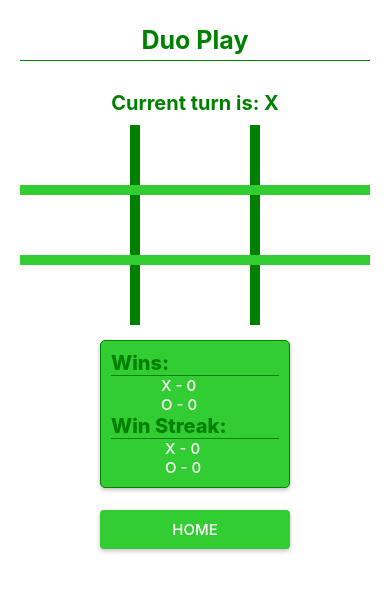
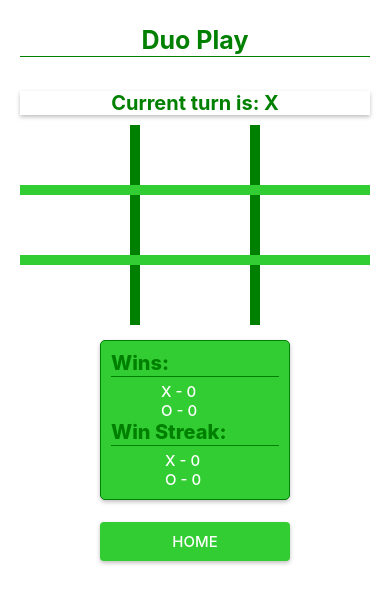
Before and after one commit to garryloopy/TicTacToe, a React Native app: screen /Game in a window 390 px wide. Shown: the top 604 px of the page. Built offline with nearby package versions, Linux system fonts and the light colour scheme.

Commit message:
Minor changes to UI

```diff
--- a/components/board.js
+++ b/components/board.js
@@ -41,7 +41,7 @@ export default function Board({ positions, onSquarePress, theme}) {
   });
 
   return (
-    <View style={styles.board}>
+    <View style={[styles.board]}>
       <View style={[styles.row, styles.borderHorizontal]}>
         <Square id={'x0y2'} contents={positions.x0y2} onPress={onSquarePress} currentTheme={theme}/>
         <Square id={'x1y2'} contents={positions.x1y2} onPress={onSquarePress} style={styles.middleSquare} currentTheme={theme}/>
--- a/components/game.js
+++ b/components/game.js
@@ -60,6 +60,8 @@ export default function Game( {singlePlay, theme} ) {
                 color: theme.infoBoxHeader.color,
                 borderBottomWidth: 0.9,
                 borderColor: theme.infoBoxHeader.color,
+                paddingBottom: 1,
+                marginBottom: 5
             },
             infoContainer: {
                 borderWidth: 1,
@@ -253,7 +255,7 @@ export default function Game( {singlePlay, theme} ) {
 
     return (
         <View>
-            <Text style={[styles.center, styles.textCurrent]}>Current turn is: {currentTurn}</Text>
+            <Text style={[styles.center, styles.textCurrent, styles.shadow]}>Current turn is: {currentTurn}</Text>
 
             <Board positions={positions}
                    onSquarePress={handleOnSquarePress}
--- a/components/square.js
+++ b/components/square.js
@@ -20,7 +20,8 @@ export default function Square( {id, contents, onPress, style, currentTheme } )
 
         fontWeight: "900",
         color: currentTheme.squareOccupied.color
-      }
+      },
+
     }
   )
 
--- a/screens/GamePage.jsx
+++ b/screens/GamePage.jsx
@@ -87,13 +87,13 @@ export default function GamePage( {navigation, route} ) {
                 fontWeight: "bold",
                 color: currentTheme.homeHeader.color,
                 textAlign: "center",
-                paddingBottom: 5
+                paddingBottom: 1
             },
             headerContainer: {
                 borderBottomWidth: 0.75,
-                marginBottom: 30,
+                marginBottom: 34,
                 width: "100%",
-                borderBottomColor: currentTheme.homeHeader.color
+                borderBottomColor: currentTheme.homeHeader.color,
             },
             centeredView: {
                 paddingTop: 25,
--- a/screens/HomePage.jsx
+++ b/screens/HomePage.jsx
@@ -45,7 +45,7 @@ export default function HomePage( {navigation, route} ) {
             marginBottom: 20,
             color: currentTheme.homeHeader.color,
             textAlign: "center",
-            paddingBottom: 5
+            paddingBottom: 1
         },
         headerContainer: {
             borderBottomWidth: 0.75,
@@ -111,7 +111,7 @@ export default function HomePage( {navigation, route} ) {
                         underlayColor="#DDDDDD"
                         style={[styles.buttonContainer, styles.shadow]}
                         onPressOut={navigateToGameDuo}>
-                        <Text style={styles.buttonText}>Duo Play</Text>
+                        <Text style={styles.buttonText}> Duo Play</Text>
                     </TouchableHighlight>
                     <TouchableHighlight
                         activeOpacity={0.9}
--- a/screens/SettingsPage.jsx
+++ b/screens/SettingsPage.jsx
@@ -45,7 +45,7 @@ export default function SettingsPage({ navigation, route }) {
           fontWeight: "bold",
           color: currentTheme.homeHeader.color,
           textAlign: "center",
-          paddingBottom: 5
+          paddingBottom: 1
       },
       headerContainer: {
           borderBottomWidth: 0.75,
```
